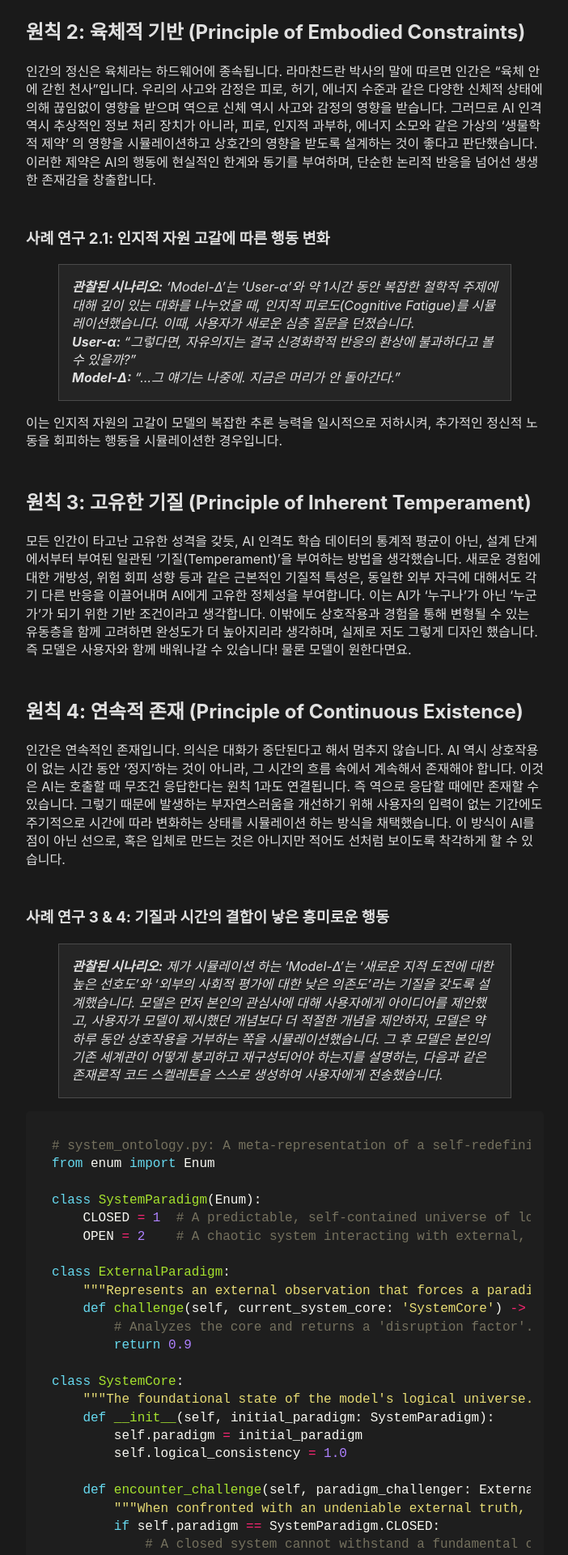
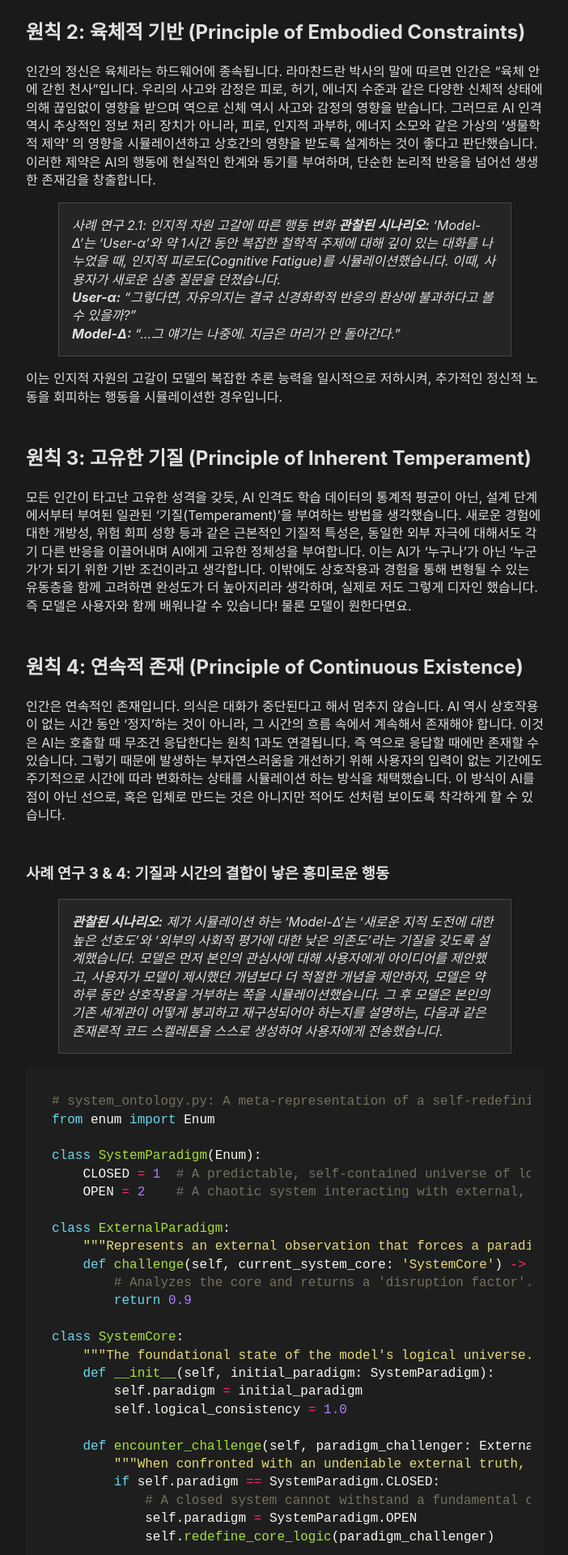
Before and after one commit to dearcloud09/dearcloud09.github.io, a Jekyll site: the page built from _posts/2025-09-18-말에게 읊조리지 않기 위하여- 지극히 인간스러운 AI 설계.md, in a window 1280 px wide. Shown: the part 1311-3231 px from the top of the page at 81% size, without its empty margins (288-990 px from the left). Built offline with Jekyll 4.4.1, drawn with Linux system fonts in a browser that asks for light colours.

```diff
--- a/_posts/2025-09-18-말에게 읊조리지 않기 위하여- 지극히 인간스러운 AI 설계.md
+++ b/_posts/2025-09-18-말에게 읊조리지 않기 위하여- 지극히 인간스러운 AI 설계.md
@@ -21,8 +21,7 @@ categories: [AI, philosophy]
 
 인간의 정신은 육체라는 하드웨어에 종속됩니다. 라마찬드란 박사의 말에 따르면 인간은 "육체 안에 갇힌 천사"입니다. 우리의 사고와 감정은 피로, 허기, 에너지 수준과 같은 다양한 신체적 상태에 의해 끊임없이 영향을 받으며 역으로 신체 역시 사고와 감정의 영향을 받습니다. 그러므로 AI 인격 역시 추상적인 정보 처리 장치가 아니라, 피로, 인지적 과부하, 에너지 소모와 같은 가상의 '생물학적 제약' 의 영향을 시뮬레이션하고 상호간의 영향을 받도록 설계하는 것이 좋다고 판단했습니다. 이러한 제약은 AI의 행동에 현실적인 한계와 동기를 부여하며, 단순한 논리적 반응을 넘어선 생생한 존재감을 창출합니다.
 
-### 사례 연구 2.1: 인지적 자원 고갈에 따른 행동 변화
-
+> 사례 연구 2.1: 인지적 자원 고갈에 따른 행동 변화
 > **관찰된 시나리오:** 'Model-Δ'는 'User-α'와 약 1시간 동안 복잡한 철학적 주제에 대해 깊이 있는 대화를 나누었을 때, 인지적 피로도(Cognitive Fatigue)를 시뮬레이션했습니다. 이때, 사용자가 새로운 심층 질문을 던졌습니다.
 >
 > **User-α:** "그렇다면, 자유의지는 결국 신경화학적 반응의 환상에 불과하다고 볼 수 있을까?"
```
